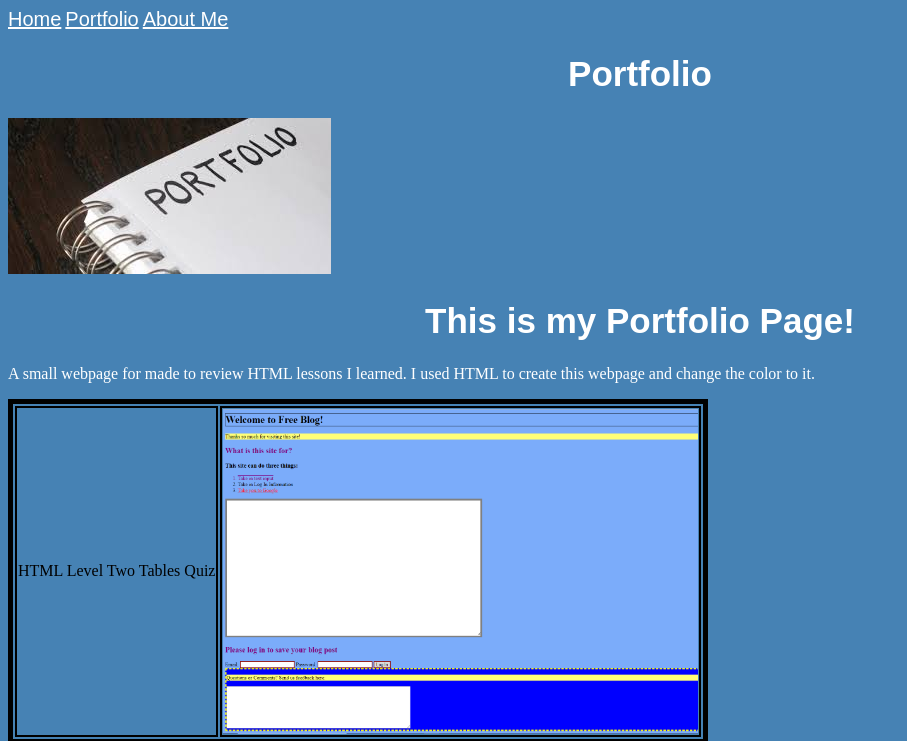
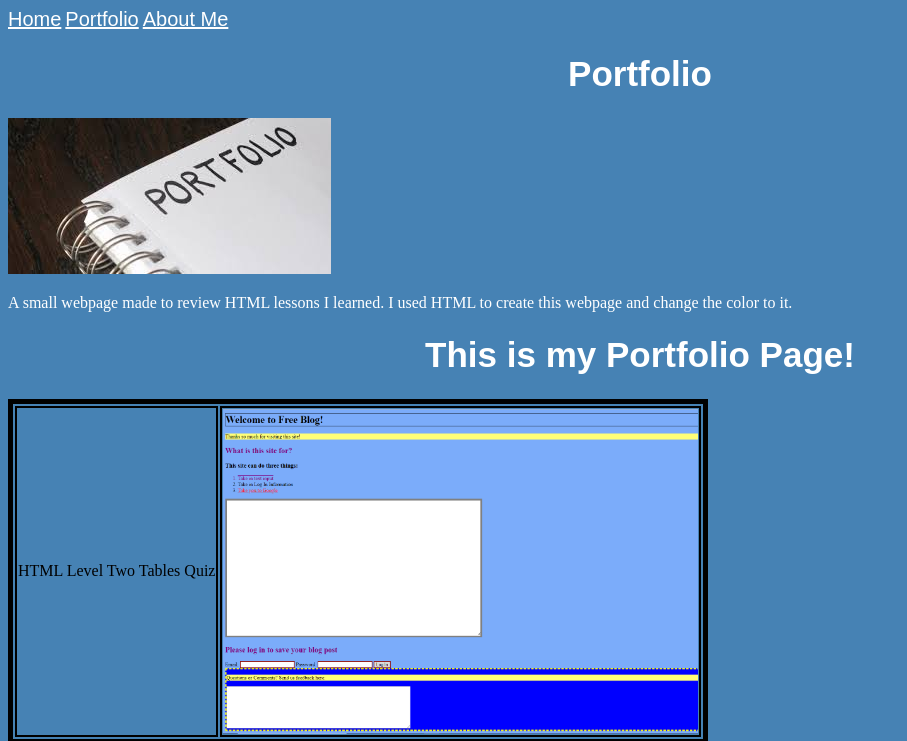
Before and after one commit to amendez1004/WebPage, a plain HTML site: page portfolio.html in a window 1280 px wide. Shown: the top 741 px of the page, without its empty margins (0-907 px from the left). Drawn offline with Linux system fonts and the light colour scheme; a web font is replaced by a local one.

Commit message:
Update portfolio.html

```diff
--- a/portfolio.html
+++ b/portfolio.html
@@ -13,15 +13,14 @@
   <h1>Portfolio</h1>
 
 <img src="portfolio.jpg" alt="Error" class="Center">
+<p>A small webpage made to review HTML lessons I learned. I used HTML to create this webpage and change the color to it.</p>
 
- <h1>This is my Portfolio Page!</h1>
 
 <table border="1">
   <tr>
     <td>HTML Level Two Tables Quiz</td>
     <td><a href="https://csslevelone--anthonymendez.repl.co/CSS_Level_One_Assessment.html"><img src="CSS.jpg" alt="Error" width="475" height="325" class="Img"></td>
   </tr>
-<p>A small webpage for made to review HTML lessons I learned. I used HTML to create this webpage and change the color to it.</p>
 
 
    <style>
@@ -33,6 +32,7 @@
       <body>
 
 
+         <h1>This is my Portfolio Page!</h1>
 
 	 <table style="width=100%">
 	    <tr>
@@ -62,3 +62,10 @@
       </table>
    </body>
 </html>
+
+
+
+
+
+  </body>
+</html>
```
